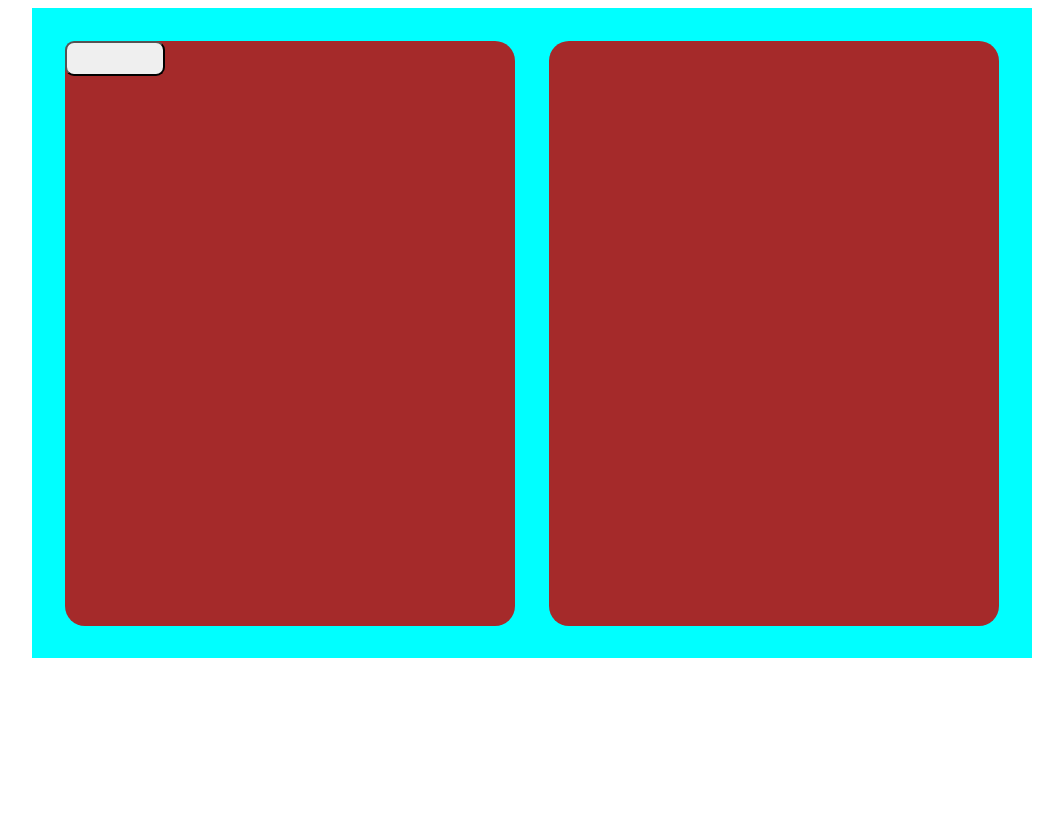
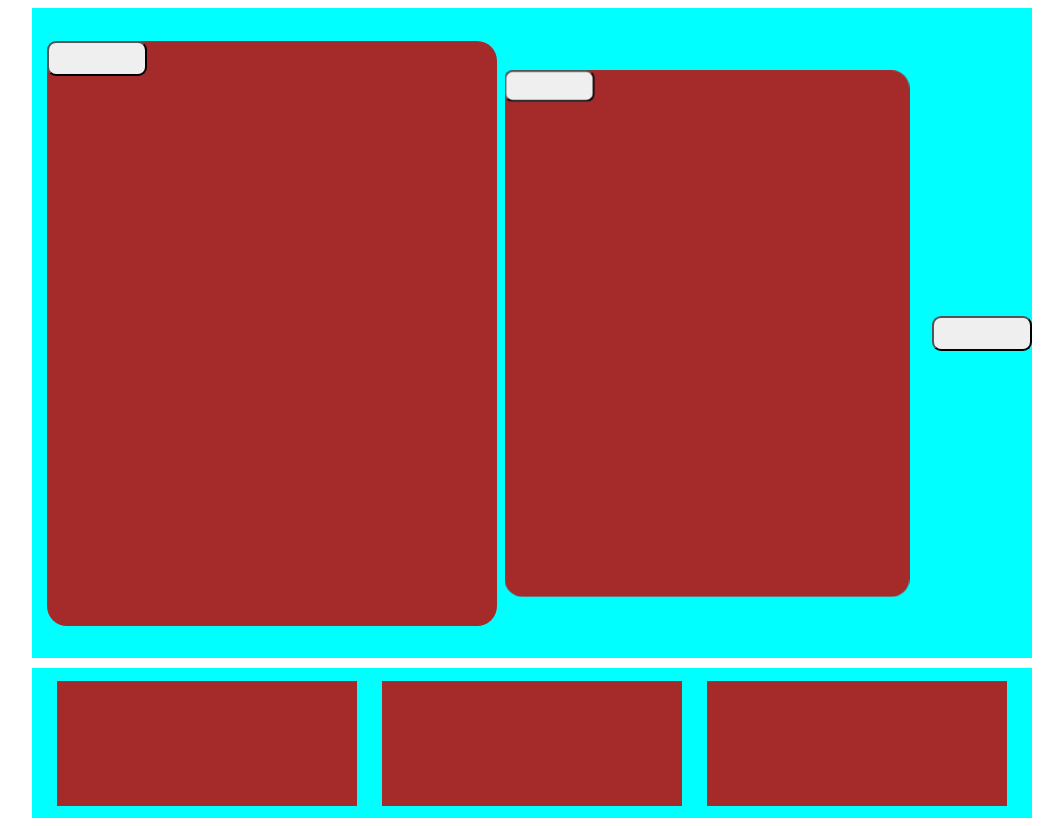
Before and after one commit to SirGraybon/black_jack_attack, a React (Vite) app: page / in a window 1280 px wide. Shown: the whole page, without its empty margins (108-1171 px from the left). Before the commit the page ends 800 px from the top, so only its background shows below. Built offline with nearby package versions, Linux system fonts and the light colour scheme.

Commit message:
implements useContext to share state

```diff
--- a/src/App.jsx
+++ b/src/App.jsx
@@ -1,16 +1,20 @@
-import { useState } from 'react'
-import reactLogo from './assets/react.svg'
-import viteLogo from '/vite.svg'
-import './App.css'
-import PlayArea from './components/PlayArea';
+import { useState } from "react";
+import reactLogo from "./assets/react.svg";
+import viteLogo from "/vite.svg";
+import "./App.css";
+import PlayArea from "./components/PlayArea";
+import { Dealer } from "./components/Dealer";
+import { StateProvider } from "./state/StateContext";
 
 function App() {
-
   return (
-    <>
-<PlayArea/>
-    </>
-  )
+    <StateProvider>
+      <div className="container">
+        <PlayArea />
+        <Dealer />
+      </div>
+    </StateProvider>
+  );
 }
 
-export default App
+export default App;
--- /dev/null
+++ b/src/components/Dealer.jsx
@@ -0,0 +1,14 @@
+import "../styles/dealer.css"
+
+
+
+export const Dealer = function(){
+return(
+  <div className="dealerComponent">
+    <div className="deck"></div>
+    <div className="dealer"></div>
+    <div className="burnPile"></div>
+
+  </div>
+)
+}
--- a/src/components/PlayArea.jsx
+++ b/src/components/PlayArea.jsx
@@ -1,21 +1,59 @@
-import React, {useState} from "react"
-import "../styles/playArea.css"
-import {motion} from "framer-motion"
-
-const PlayArea = function() {
-
-const [turn, setTurn] = useState(1)
-
-return(
-<div className="play_area">
-  <motion.div whileHover={{scale: 1.05, x: +15}} className="player">
-    <button className="attack"></button>
-  </motion.div>
-  <motion.div whileHover={{scale: 1.05, x: -15}} className="player"></motion.div>
-
-</div>
-  )
-}
+import React, { useState } from "react";
+import "../styles/playArea.css";
+import { motion } from "framer-motion";
+import shareState from "../state/StateContext";
 
 
-export default PlayArea
+const PlayArea = function () {
+  ////////////////DATA//////////////////////////////
+  const players = [{ playerId: 1 }, { playerId: 2 }];
+  ///////////////STATE//////////////////////////////
+  const {turn, damage, takeDamage} = shareState()
+  // const [turn, setTurn] = useState(1);
+  // const [damage, setDamage] = useState(false)
+  //////////////FUNCTIONs//////////////////////////
+  const handleClick = function(){
+    turn === 1 ? setTurn(2) : setTurn(1)
+  }
+  const attack = function(){
+    setDamage(true)
+    setTimeout(() => {
+      setDamage(false)
+
+    }, 500);
+  }
+
+  /////////////ANIMATIONs//////////////////////////
+  const animation = {
+
+
+
+      animate: damage &&{y: +100, transition: {duration: 0.1, type: "spring", dampening: 2, stiffness: 125 }}
+
+  }
+
+
+  return (
+    <div className="play_area">
+      {players.map((player) => {
+        return (
+          <motion.div
+
+            key={player.playerId}
+            style={turn === player.playerId ? { scale: 1, x: +15 } : { scale: 0.9 }}
+            variants={animation}
+            initial="initial"
+            animate="animate"
+            className="player"
+          >
+            <button className="attack" onClick={()=> takeDamage()}></button>
+          </motion.div>
+        );
+      })}
+
+      <button className="attack" onClick={()=> handleClick()}/>
+    </div>
+  );
+};
+
+export default PlayArea;
--- /dev/null
+++ b/src/state/StateContext.jsx
@@ -0,0 +1,38 @@
+import { createContext, useContext, useReducer } from "react";
+import reducer, { defaultState } from "./state";
+////////////////////useContext////////////////////////////////////////////////////////////
+const StateContext = createContext(defaultState);
+export const StateProvider = ({ children }) => {
+const [state, dispatch] = useReducer(reducer, defaultState);
+
+const takeDamage = function(){
+  console.log("done")
+  dispatch({type: "TAKE_DAMAGE", payload: true})
+  setTimeout(() => {
+    console.log(" and done")
+    dispatch({type: "TAKE_DAMAGE", payload: false})
+
+  }, 500);
+}
+
+
+
+
+  ////////////////////EXPORT FOR FUNCTIONs & STATE////////////////////////////////////////////////////////////
+  const value = {
+    takeDamage,
+    damage: state.damage,
+    turn: state.turn
+  };
+
+  return (
+    <StateContext.Provider value={value}>{children}</StateContext.Provider>
+  );
+};
+
+const shareState = () => {
+  const context = useContext(StateContext);
+  return context;
+};
+
+export default shareState;
--- /dev/null
+++ b/src/state/state.js
@@ -0,0 +1,22 @@
+
+
+
+export const defaultState = {
+  turn: 1,
+  damage: false,
+
+}
+////////////////////REDUCER SWITCH CASEs////////////////////////////////////////////////////////////
+export const reducer = function(state, action){
+
+  switch (action.type){
+    case "TAKE_DAMAGE": {
+      return {
+        ...state,
+        damage: action.payload
+      }
+    }
+  }
+
+}
+export default reducer;
--- /dev/null
+++ b/src/styles/dealer.css
@@ -0,0 +1,25 @@
+.dealerComponent {
+  display: flex;
+  justify-content: space-evenly;
+  align-items: center;
+  background-color: aqua;
+  width: 1000px;
+  height: 150px;
+  margin-top: 10px;
+}
+
+.dealer {
+  background-color: brown;
+  width: 300px;
+  height: 125px;
+}
+.deck {
+  background-color: brown;
+  width: 300px;
+  height: 125px;
+}
+.burnPile {
+  background-color: brown;
+  width: 300px;
+  height: 125px;
+}
--- a/src/styles/playArea.css
+++ b/src/styles/playArea.css
@@ -12,6 +12,7 @@
   height: 90%;
   background-color: brown;
   border-radius: 20px;
+  transition: 0.2s;
 }
 
 .attack {
```
